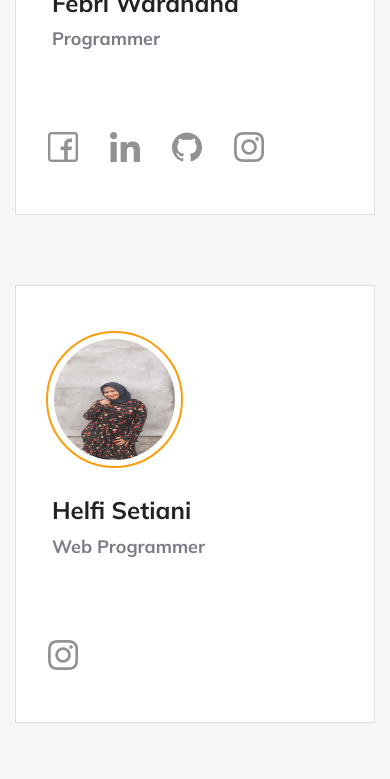
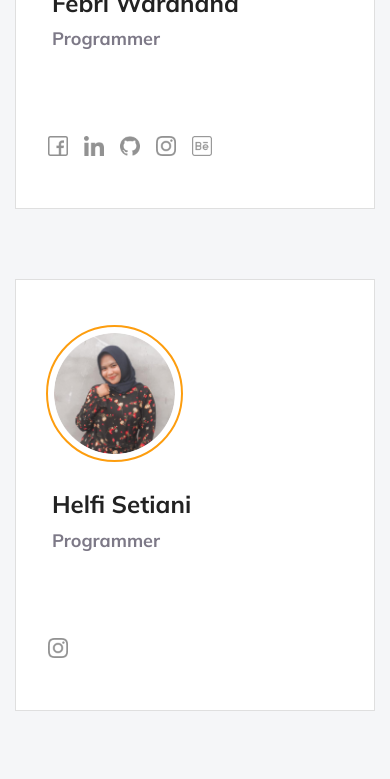
Before and after one commit to Lukuzushiki/dbelf, a React (Create React App) app: page / in a window 390 px wide. Shown: the part 4960-5739 px from the top of the page. Built offline with nearby package versions, Linux system fonts and the light colour scheme.

Commit message:
Update Transition

```diff
--- a/src/assets/scss/styles.scss
+++ b/src/assets/scss/styles.scss
@@ -548,10 +548,11 @@ footer {
         }
 
         .social-media {
+          margin: 0 8px;
           .social-media-logo {
-            width: 30px;
-            height: 30px;
-            margin: 0 16px;
+            width: 20px;
+            height: 20px;
+            margin: 0 8px;
           }
         }
       }
--- a/src/parts/Profile.js
+++ b/src/parts/Profile.js
@@ -3,7 +3,7 @@ import Fade from "react-reveal/Fade";
 
 import Fadli from "../assets/images/Fadli.png";
 import Febri from "../assets/images/febri.png";
-import Helfi from "../assets/images/Helfi.jpeg";
+import Helfi from "../assets/images/Helfi.png";
 import Facebook from "../assets/images/facebook.png";
 import Behance from "../assets/images/behance.png";
 import Github from "../assets/images/github.png";
@@ -62,13 +62,20 @@ export default function Profile(props) {
                         alt="profile-1"
                       />
                     </a>
+                    <a href="https://www.behance.net/febriwardhana">
+                      <img
+                        className="social-media-logo"
+                        src={Behance}
+                        alt="profile-1"
+                      />
+                    </a>
                   </div>
                 </div>
               </div>
             </div>
           </Fade>
 
-          <Fade top delay={1000}>
+          <Fade top delay={window.innerWidth >= 960 ? 1000 : 700}>
             <div className="col-lg-4 col-sm-12">
               <div className="card">
                 <div className="card-body">
@@ -76,7 +83,7 @@ export default function Profile(props) {
                     <img className="img-profile" src={Helfi} alt="profile-1" />
                   </div>
                   <h1>Helfi Setiani</h1>
-                  <p>Web Programmer</p>
+                  <p>Programmer</p>
                   <div className="social-media">
                     <a href="https://www.instagram.com/helfisetiani11/">
                       <img
@@ -91,7 +98,7 @@ export default function Profile(props) {
             </div>
           </Fade>
 
-          <Fade bottom delay={1500}>
+          <Fade bottom delay={window.innerWidth >= 960 ? 1500 : 900}>
             <div className="col-lg-4 col-sm-12">
               <div className="card">
                 <div className="card-body">
--- a/src/parts/Services.js
+++ b/src/parts/Services.js
@@ -29,7 +29,7 @@ export default function Project() {
             </div>
           </Fade>
 
-          <Fade top delay={1000}>
+          <Fade top delay={window.innerWidth >= 960 ? 1000 : 700}>
             <div className="col-lg-4 col-sm-12">
               <div className="card">
                 <div className="card-body">
@@ -44,7 +44,7 @@ export default function Project() {
             </div>
           </Fade>
 
-          <Fade bottom delay={1500}>
+          <Fade bottom delay={window.innerWidth >= 960 ? 1500 : 900}>
             <div className="col-lg-4 col-sm-12">
               <div className="card">
                 <div className="card-body">
```
Also changed, not shown: src/assets/images/Helfi.jpeg (deleted), src/assets/images/Helfi.png (added).
